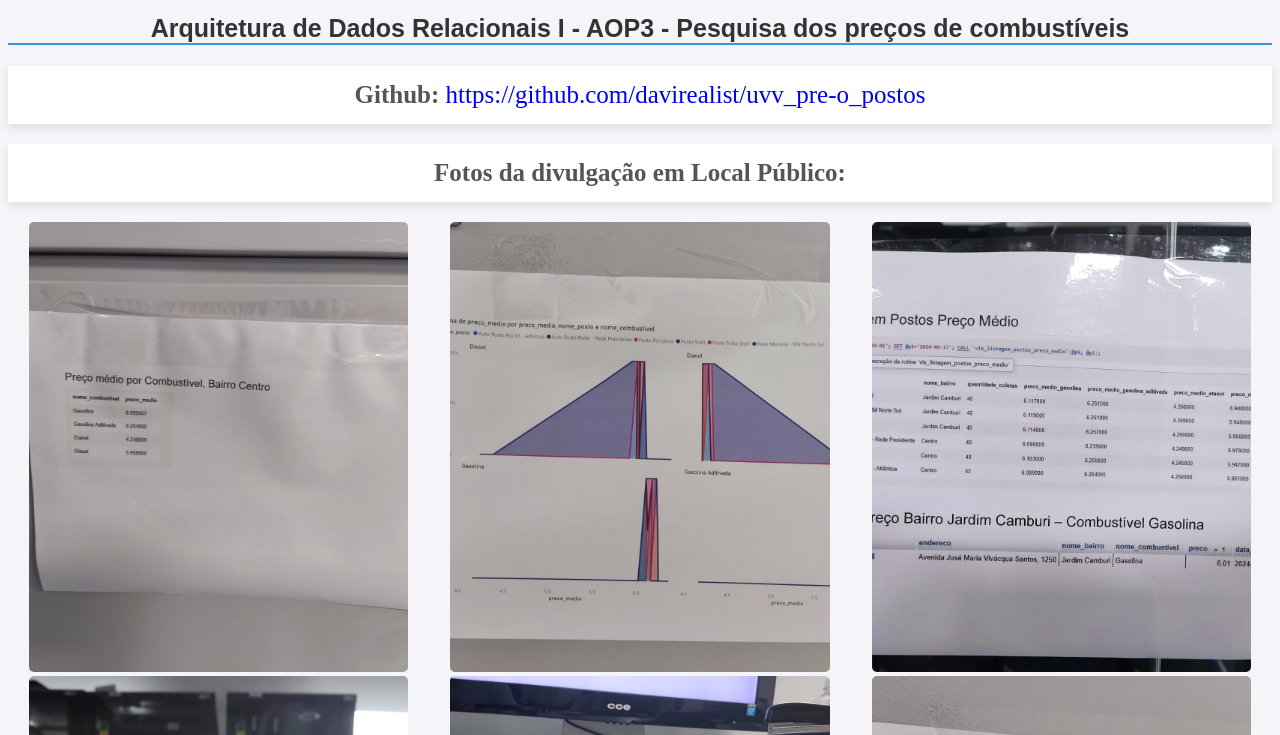
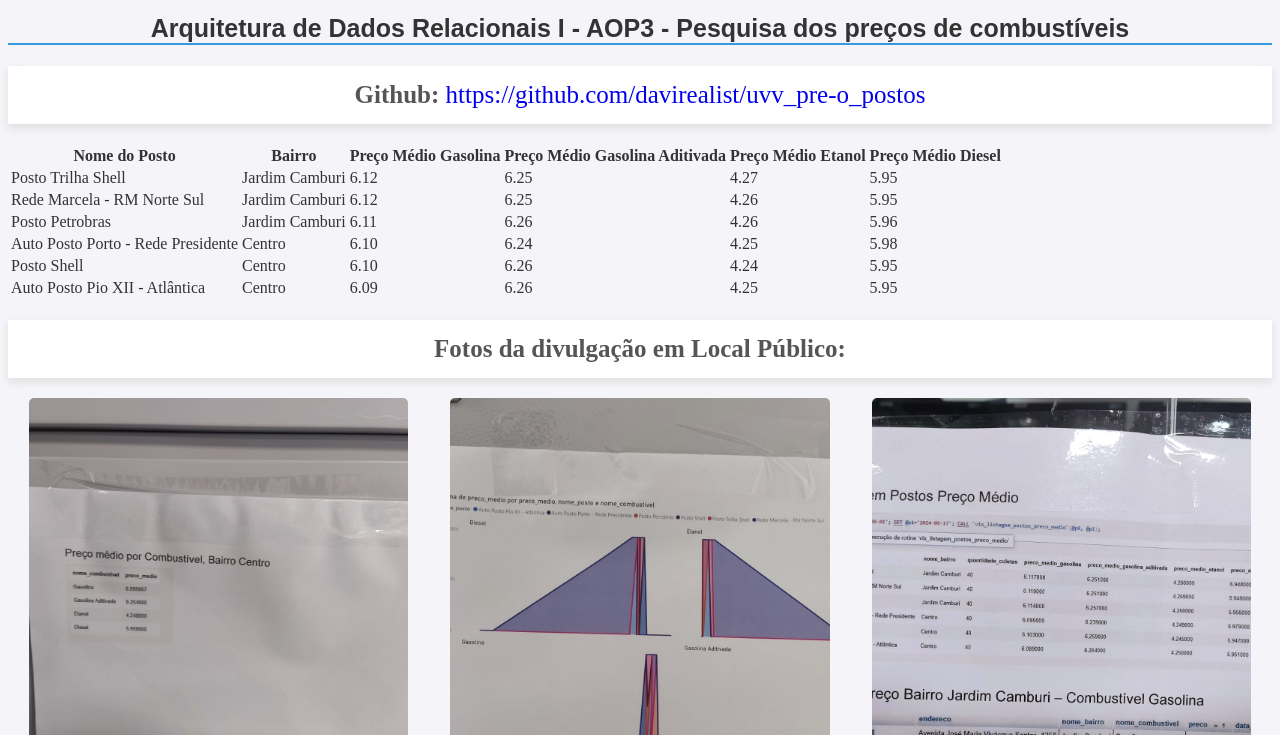
Before and after one commit to davirealist/uvv-front-end, a plain HTML site: page arquitetura.html in a window 1280 px wide. Shown: the part 65-800 px from the top of the page. Drawn offline with Linux system fonts and the light colour scheme.

Commit message:
Add files via upload

```diff
--- a/arquitetura.html
+++ b/arquitetura.html
@@ -24,6 +24,68 @@
         <section>
             <h2>Arquitetura de Dados Relacionais I - AOP3 - Pesquisa dos preços de combustíveis</h2>
 			<p><strong>Github:</strong> <a target="_blank" href="https://github.com/davirealist/uvv_pre-o_postos">https://github.com/davirealist/uvv_pre-o_postos</a></p>
+			<table>
+				<thead>
+					<tr>
+						<th>Nome do Posto</th>
+						<th>Bairro</th>
+						<th>Preço Médio Gasolina</th>
+						<th>Preço Médio Gasolina Aditivada</th>
+						<th>Preço Médio Etanol</th>
+						<th>Preço Médio Diesel</th>
+					</tr>
+				</thead>
+				<tbody>
+					<tr>
+						<td>Posto Trilha Shell</td>
+						<td>Jardim Camburi</td>
+						<td>6.12</td>
+						<td>6.25</td>
+						<td>4.27</td>
+						<td>5.95</td>
+					</tr>
+					<tr>
+						<td>Rede Marcela - RM Norte Sul</td>
+						<td>Jardim Camburi</td>
+						<td>6.12</td>
+						<td>6.25</td>
+						<td>4.26</td>
+						<td>5.95</td>
+					</tr>
+					<tr>
+						<td>Posto Petrobras</td>
+						<td>Jardim Camburi</td>
+						<td>6.11</td>
+						<td>6.26</td>
+						<td>4.26</td>
+						<td>5.96</td>
+					</tr>
+					<tr>
+						<td>Auto Posto Porto - Rede Presidente</td>
+						<td>Centro</td>
+						<td>6.10</td>
+						<td>6.24</td>
+						<td>4.25</td>
+						<td>5.98</td>
+					</tr>
+					<tr>
+						<td>Posto Shell</td>
+						<td>Centro</td>
+						<td>6.10</td>
+						<td>6.26</td>
+						<td>4.24</td>
+						<td>5.95</td>
+					</tr>
+					<tr>
+						<td>Auto Posto Pio XII - Atlântica</td>
+						<td>Centro</td>
+						<td>6.09</td>
+						<td>6.26</td>
+						<td>4.25</td>
+						<td>5.95</td>
+					</tr>
+				</tbody>
+			</table>
             <p><strong>Fotos da divulgação em Local Público:</strong></p>
 			<section class="destaques">
 				<div class="conteudo">
```
